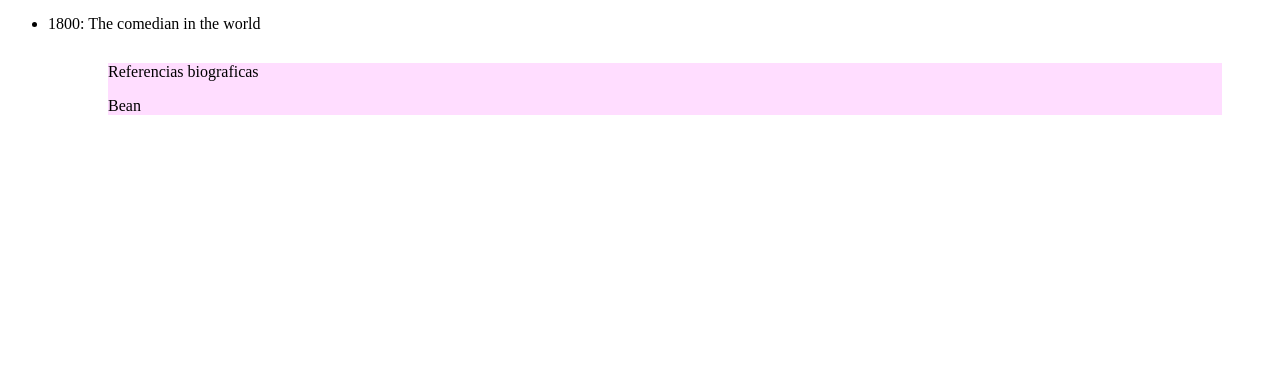
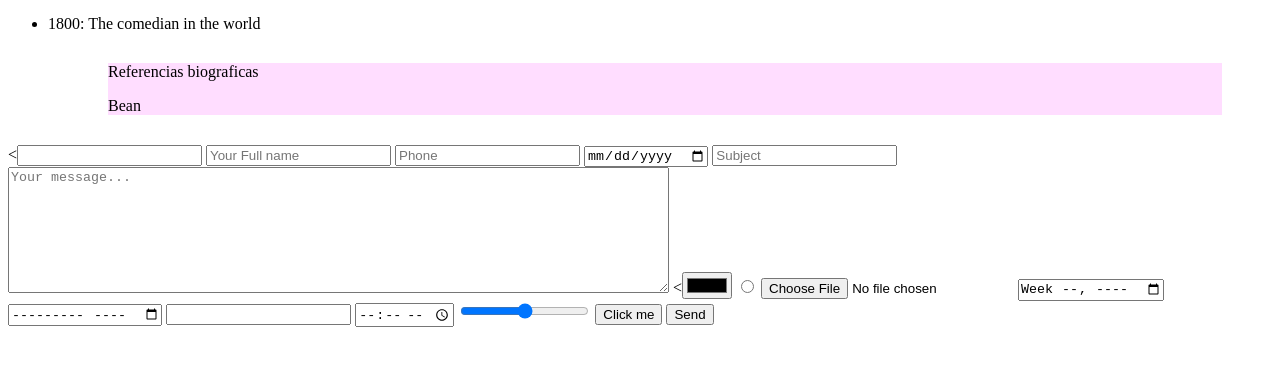
Before and after one commit to iranmas/html-page, a plain HTML site: page index.html in a window 1280 px wide. Shown: the part 189-554 px from the top of the page. Drawn offline with Linux system fonts and the light colour scheme.

Commit message:
Added a Form

```diff
--- a/index.html
+++ b/index.html
@@ -25,5 +25,23 @@
     <P>Referencias biograficas</P>
     <p>Bean</p>
 </blockquote>
+<form action="http://fvi-grad.com:4004/email">
+    <input type="text" name="dest_email" value="imas@dvi.edu" hidden>
+<<input type="email" name="email" placeholder-"Your email">
+<input type="text" name="full_name" placeholder="Your Full name">
+<input type="tel" name="phone" placeholder="Phone">
+<input type="date" name="ddate" placeholder="Today's date">
+<input type="text" name="subject" placeholder="Subject">
+<textarea name="name" rows="8" cols="80" placeholder="Your message..."></textarea>
+<<input type="color">
+<input type="radio">
+<input type="file">
+<input type="week">
+<input type="month">
+<input type="password">
+<input type="time">
+<input type="range">
+<input type="button" value="Click me" onclick="msg (revisar)">
+<input type="submit" value="Send">
 </body>
 </html>
```
